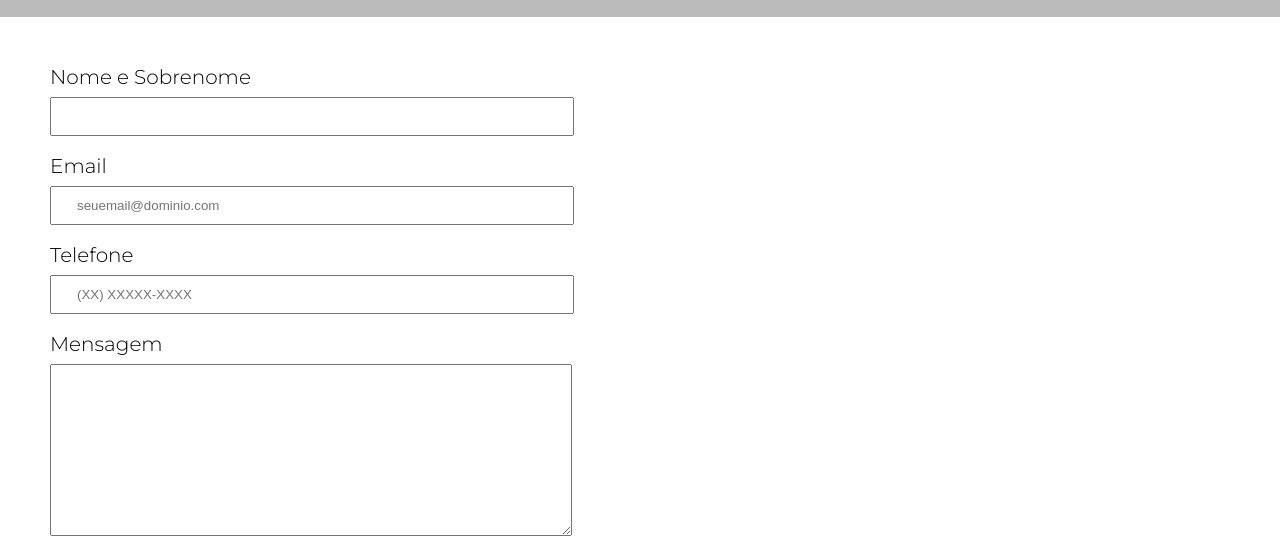
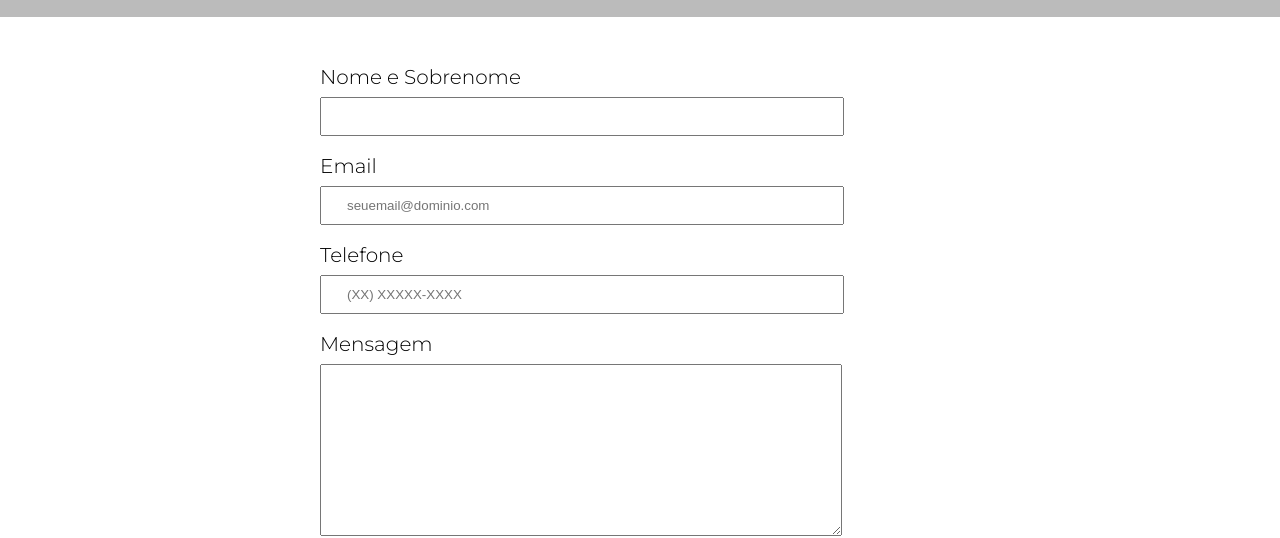
Before and after one commit to DVJonathanSouza/barbeariAlura3, a plain HTML site: page contato.html in a window 1280 px wide. Shown: the part 276-814 px from the top of the page. Drawn offline with Linux system fonts and the light colour scheme.

Commit message:
Update style.css

```diff
--- a/css/style.css
+++ b/css/style.css
@@ -96,7 +96,7 @@ footer {
 
 form {
     width: 940px;
-    margin: 50px;
+    margin: 50px 0 0 25%;
 }
 
 form label, form legend {
```
